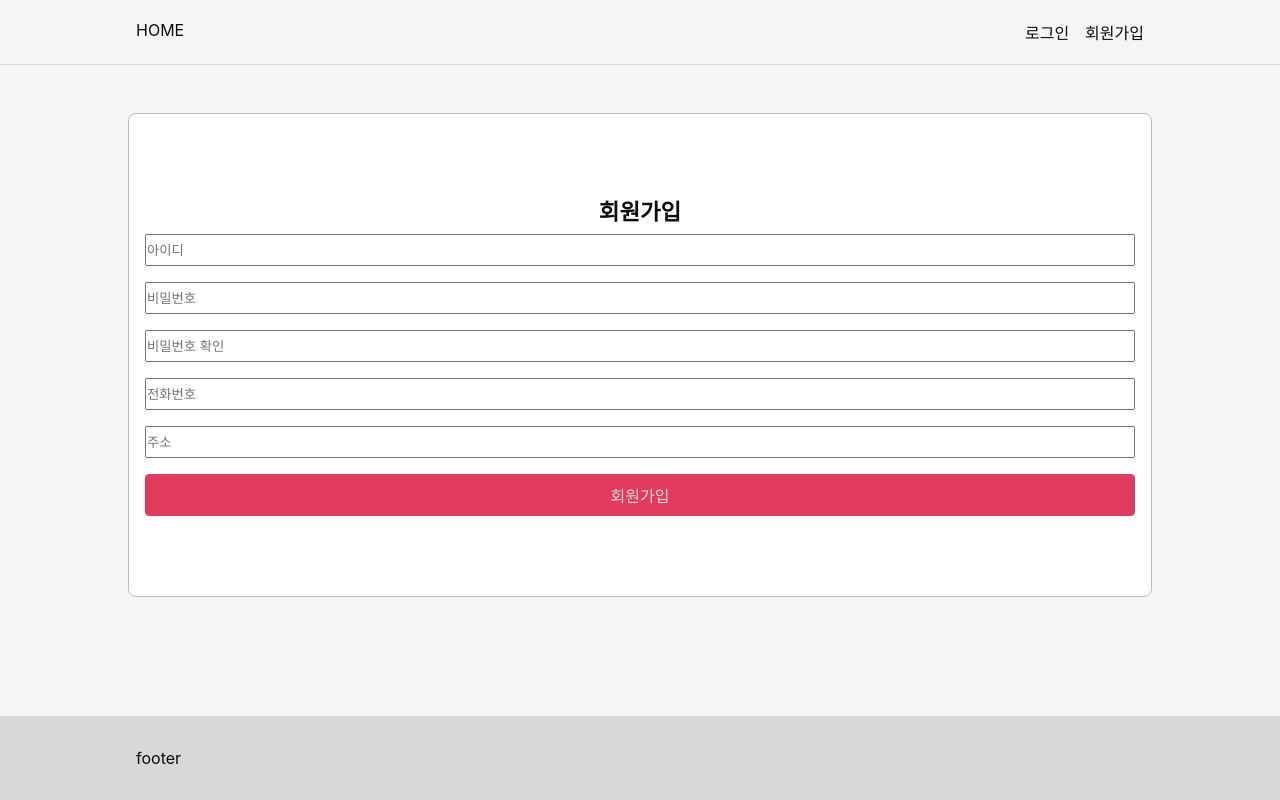
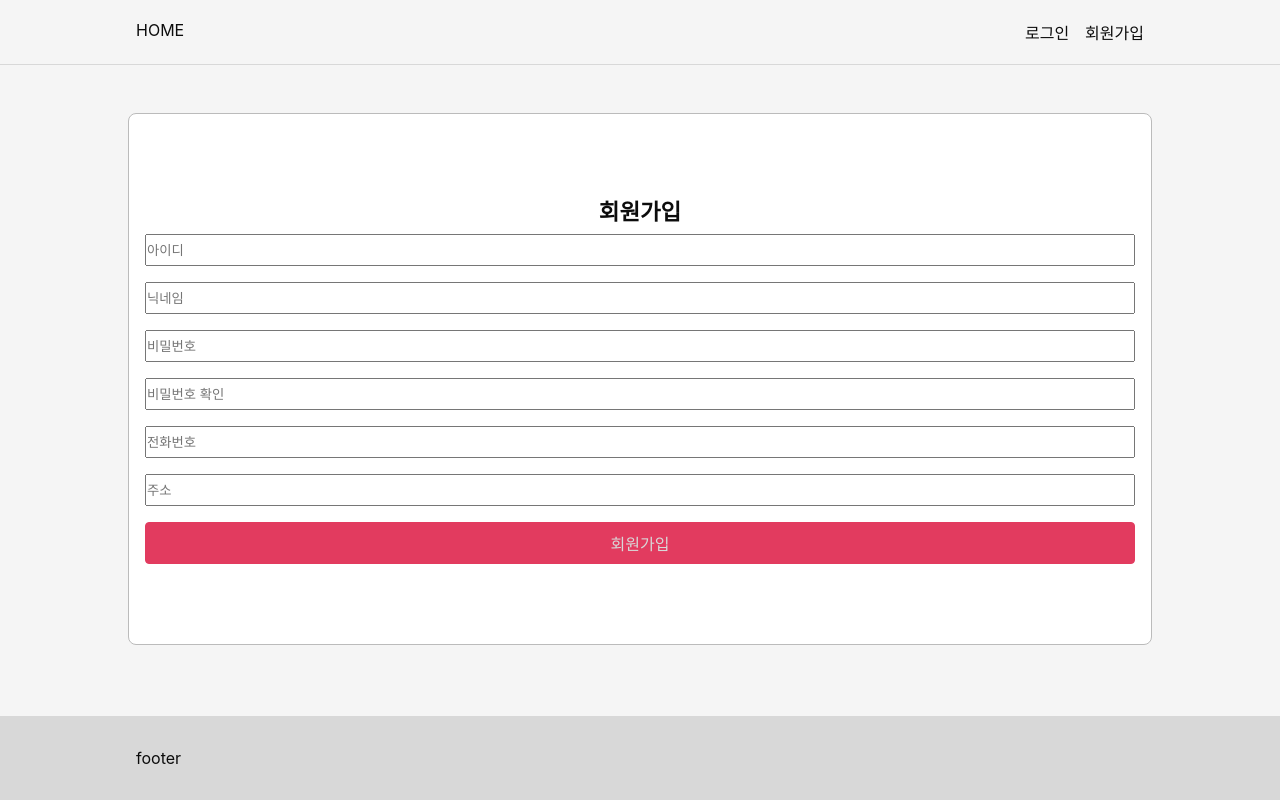
Before and after one commit to SkynI25/Angel_Hackerthon, a React (Create React App) app: page /signup in a window 1280 px wide. Built offline with nearby package versions, Linux system fonts and the light colour scheme; a web font is replaced by a local one.

Commit message:
SignUp validation UI & logic, get token from login and redirect to Home from Signin

```diff
--- a/package.json
+++ b/package.json
@@ -42,5 +42,6 @@
       "last 1 firefox version",
       "last 1 safari version"
     ]
-  }
+  },
+  "proxy": "https://reqres.in/api"
 }
--- a/src/components/App/App.js
+++ b/src/components/App/App.js
@@ -1,11 +1,24 @@
-import React from 'react'
-import './App.scss'
-import { Route, BrowserRouter } from 'react-router-dom'
-import { Home, SignIn, SignUp, Restaurant, Category } from '../../pages'
-import Header from '../Header/Header'
-import Footer from '../Footer/Footer'
+import React, { useEffect, useState } from 'react';
+import './App.scss';
+import { Route, BrowserRouter } from 'react-router-dom';
+import { Home, SignIn, SignUp, Restaurant, Category } from '../../pages';
+import Header from '../Header/Header';
+import Footer from '../Footer/Footer';
+import { userInfo } from '../../lib/api';
 
-function App() {
+const App = () => {
+  const [userData, setUserData] = useState(null);
+  useEffect(() => {
+    const fetchData = async () => {
+      try {
+        const token = localStorage.getItem('token');
+        // const response = await userInfo(JSON.parse(token));
+        // const { data } = response.data;
+        // setUserData(data);
+      } catch {}
+    };
+    fetchData();
+  }, []);
   return (
     <BrowserRouter>
       <div className="App">
@@ -20,7 +33,7 @@ function App() {
         <Footer />
       </div>
     </BrowserRouter>
-  )
-}
+  );
+};
 
-export default App
+export default App;
--- a/src/lib/api.js
+++ b/src/lib/api.js
@@ -1,10 +1,48 @@
-import axios from 'axios'
+import axios from 'axios';
+
+const instance = axios.create({
+  baseURL: 'https://angel-mkit.herokuapp.com',
+  timeout: 15000,
+});
 
 // 회원가입
-export const signupUser = () => {}
+export const signupUser = ({ id, password, phone, address }) => {
+  return new Promise((res, rej) => {
+    instance
+      .post('/user', {
+        userId: id,
+        userPw: password,
+        phone,
+        address,
+      })
+      .then((data) => res(data))
+      .catch((err) => console.error(err));
+  });
+};
 
 // 로그인
-export const signinUser = () => {}
+export const signinUser = ({ id, password }) => {
+  return new Promise((res, rej) => {
+    instance
+      .post('/auth', {
+        userId: id,
+        userPw: password,
+      })
+      .then((data) => res(data))
+      .catch((err) => console.error(err));
+  });
+};
 
 // 로그아웃
-export const signoutUser = () => {}
+export const signoutUser = () => {};
+
+// 유저정보
+export const userInfo = ({ token }) => {
+  instance.defaults.headers.common['token'] = token;
+  return new Promise((res, rej) => {
+    instance
+      .get('/user')
+      .then((data) => res(data))
+      .catch((err) => console.error(err));
+  });
+};
--- a/src/pages/SignIn/SignIn.js
+++ b/src/pages/SignIn/SignIn.js
@@ -1,20 +1,43 @@
-import React from 'react'
-import { signinUser } from '../../lib/api'
-import './SignIn.scss'
+import React, { useState } from 'react';
+import { signinUser } from '../../lib/api';
+import './SignIn.scss';
 
-const SignIn = () => {
+const SignIn = ({ history }) => {
+  const [id, setId] = useState('');
+  const [password, setPassword] = useState('');
+
+  const handleSumbit = async (evt) => {
+    try {
+      evt.preventDefault();
+      const { data } = await signinUser({ id, password });
+      localStorage.setItem('token', JSON.stringify(data['data']));
+      history.push('/');
+    } catch {}
+  };
   return (
     <div className="signin-container">
-      <form>
+      <form onSubmit={handleSumbit}>
         <h2>로그인</h2>
-        <input type="text" name="id" placeholder="아이디" />
-        <input type="password" name="password" placeholder="비밀번호" />
+        <input
+          type="text"
+          name="id"
+          placeholder="아이디"
+          value={id}
+          onChange={(evt) => setId(evt.target.value)}
+        />
+        <input
+          type="password"
+          name="password"
+          placeholder="비밀번호"
+          value={password}
+          onChange={(evt) => setPassword(evt.target.value)}
+        />
         <button type="submit" className="btn">
           로그인
         </button>
       </form>
     </div>
-  )
-}
+  );
+};
 
-export default SignIn
+export default SignIn;
--- a/src/pages/SignUp/SignUp.js
+++ b/src/pages/SignUp/SignUp.js
@@ -1,22 +1,213 @@
-import React from 'react'
-import './SignUp.scss'
+import React, { useReducer, useState, useEffect, useCallback } from 'react';
+import { signupUser } from '../../lib/api';
+import './SignUp.scss';
 
-const SignUp = () => {
+function reducer(state, action) {
+  return {
+    ...state,
+    [action.name]: action.value,
+  };
+}
+
+function stateCheck(state) {
+  let idxArr = [];
+  Object.values(state).forEach((el, idx) => {
+    if (el.length === 0) {
+      idxArr.push(idx);
+    }
+  });
+  return idxArr;
+}
+
+const SignUp = ({ history }) => {
+  const [state, dispatch] = useReducer(reducer, {
+    id: '',
+    nickName: '',
+    password: '',
+    passwordConfirm: '',
+    phone: '',
+    address: '',
+  });
+
+  const [idEmpty, setIdEmpty] = useState(false);
+  const [nickNameEmpty, setNickNameEmpty] = useState(false);
+  const [passwordEmpty, setPasswordEmpty] = useState(false);
+  const [passwordConfirmEmpty, setPasswordConfirmEmpty] = useState(false);
+  const [phoneEmpty, setPhoneEmpty] = useState(false);
+  const [addressEmpty, setAddressEmpty] = useState(false);
+
+  const { id, nickName, password, passwordConfirm, phone, address } = state;
+  const [showPwdErr, setShowPwdErr] = useState(true);
+
+  const onChange = (evt) => {
+    dispatch(evt.target);
+  };
+
+  useEffect(() => {
+    if (
+      passwordConfirm.length > 0 &&
+      password.length > 0 &&
+      passwordConfirm !== password
+    ) {
+      setShowPwdErr(false);
+    } else {
+      setShowPwdErr(true);
+    }
+  }, [passwordConfirm]);
+
+  const handleSumbit = useCallback(
+    async (evt) => {
+      setIdEmpty(false);
+      setNickNameEmpty(false);
+      setPasswordEmpty(false);
+      setPasswordConfirmEmpty(false);
+      setPhoneEmpty(false);
+      setAddressEmpty(false);
+      try {
+        evt.preventDefault();
+        const idxArr = stateCheck(state);
+        if (showPwdErr && idxArr.length === 0) {
+          await signupUser({ id, password, phone, address });
+          history.push('/signin');
+        } else {
+          idxArr.forEach((idx) => {
+            if (idx === 0) {
+              setIdEmpty(true);
+            }
+            if (idx === 1) {
+              setNickNameEmpty(true);
+            }
+            if (idx === 2) {
+              setPasswordEmpty(true);
+            }
+            if (idx === 3) {
+              setPasswordConfirmEmpty(true);
+            }
+            if (idx === 4) {
+              setPhoneEmpty(true);
+            }
+            if (idx === 5) {
+              setAddressEmpty(true);
+            }
+          });
+        }
+      } catch {}
+    },
+    [id, nickName, password, passwordConfirm, phone, address],
+  );
+
+  // const handleSumbit = async (evt) => {
+  //   try {
+  //     evt.preventDefault();
+  //     const idxArr = stateCheck(state);
+  //     console.log(idxArr);
+  //     if (showPwdErr && idxArr.length === 0) {
+  //       setIdEmpty(false);
+  //       setPasswordEmpty(false);
+  //       setPasswordConfirmEmpty(false);
+  //       setPhoneEmpty(false);
+  //       setAddressEmpty(false);
+  //       // await signupUser({ id, password, phone, address });
+  //       // history.push('/signin');
+  //     } else {
+  //       idxArr.forEach((idx) => {
+  //         if (idx === 0) {
+  //           setIdEmpty(true);
+  //         }
+  //         if (idx === 1) {
+  //           setPasswordEmpty(true);
+  //         }
+  //         if (idx === 2) {
+  //           setPasswordConfirmEmpty(true);
+  //         }
+  //         if (idx === 3) {
+  //           setPhoneEmpty(true);
+  //         }
+  //         if (idx === 4) {
+  //           setAddressEmpty(true);
+  //         }
+  //       });
+  //     }
+  //   } catch {}
+  // };
   return (
-    <div className="signin-container">
-      <form>
+    <div className="signup-container">
+      <form onSubmit={handleSumbit}>
         <h2>회원가입</h2>
-        <input type="text" name="id" placeholder="아이디" />
-        <input type="password" name="password" placeholder="비밀번호" />
-        <input type="password" name="passwordConfirm" placeholder="비밀번호 확인" />
-        <input type="text" name="phone" placeholder="전화번호" />
-        <input type="text" name="address" placeholder="주소" />
+        <input
+          class={idEmpty ? 'marginChange' : ''}
+          type="text"
+          name="id"
+          value={id}
+          placeholder="아이디"
+          onChange={onChange}
+        />
+        {idEmpty && <label className="showErr">ID를 입력해주세요.</label>}
+        <input
+          class={nickNameEmpty ? 'marginChange' : ''}
+          type="text"
+          name="nickName"
+          value={nickName}
+          placeholder="닉네임"
+          onChange={onChange}
+        />
+        {nickNameEmpty && (
+          <label className="showErr">닉네임을 입력해주세요.</label>
+        )}
+        <input
+          class={passwordEmpty ? 'marginChange' : ''}
+          type="password"
+          name="password"
+          value={password}
+          placeholder="비밀번호"
+          onChange={onChange}
+        />
+        {passwordEmpty && (
+          <label className="showErr">비밀번호를 입력해주세요.</label>
+        )}
+        <input
+          className={!showPwdErr || passwordConfirmEmpty ? 'marginChange' : ''}
+          type="password"
+          name="passwordConfirm"
+          value={passwordConfirm}
+          placeholder="비밀번호 확인"
+          onChange={onChange}
+        />
+        {(!showPwdErr || passwordConfirmEmpty) && (
+          <label className="showErr">
+            {!showPwdErr
+              ? `비밀번호가 일치하지 않습니다!`
+              : `비밀번호를 입력해주세요.`}
+          </label>
+        )}
+        <input
+          className={phoneEmpty ? 'marginChange' : ''}
+          type="text"
+          name="phone"
+          value={phone}
+          placeholder="전화번호"
+          onChange={onChange}
+        />
+        {phoneEmpty && (
+          <label className="showErr">전화번호를 입력해주세요.</label>
+        )}
+        <input
+          className={addressEmpty ? 'marginChange' : ''}
+          type="text"
+          name="address"
+          value={address}
+          placeholder="주소"
+          onChange={onChange}
+        />
+        {addressEmpty && (
+          <label className="showErr">주소를 입력해주세요.</label>
+        )}
         <button type="submit" className="btn">
           회원가입
         </button>
       </form>
     </div>
-  )
-}
+  );
+};
 
-export default SignUp
+export default SignUp;
--- a/src/pages/SignUp/SignUp.scss
+++ b/src/pages/SignUp/SignUp.scss
@@ -24,7 +24,17 @@
     button {
       display: block;
       width: 100%;
-      height: 2rem;
+    }
+
+    .marginChange {
+      margin-bottom: 0px;
+    }
+
+    .showErr {
+      color: var(--primary);
+      font-size: 13px;
+      float: left;
+      margin-bottom: 10px;
     }
   }
 }
```
Also changed, not shown: src/components/Home/Category/Category.js (+15 -9 lines), src/pages/SignIn/SignIn.scss (line endings or trailing spaces).
